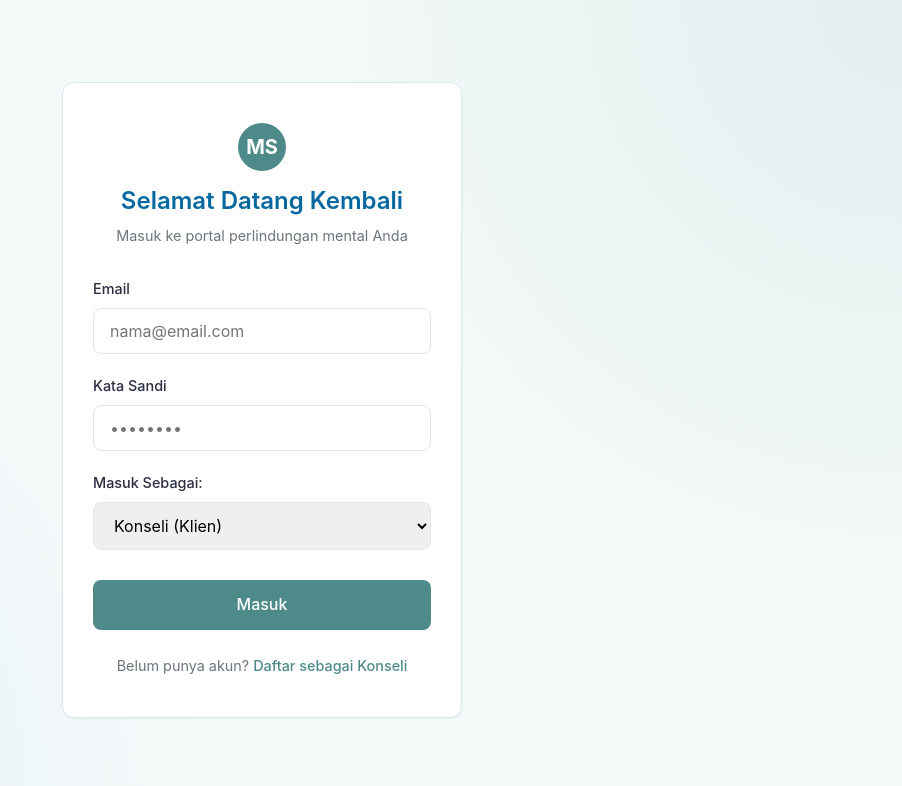
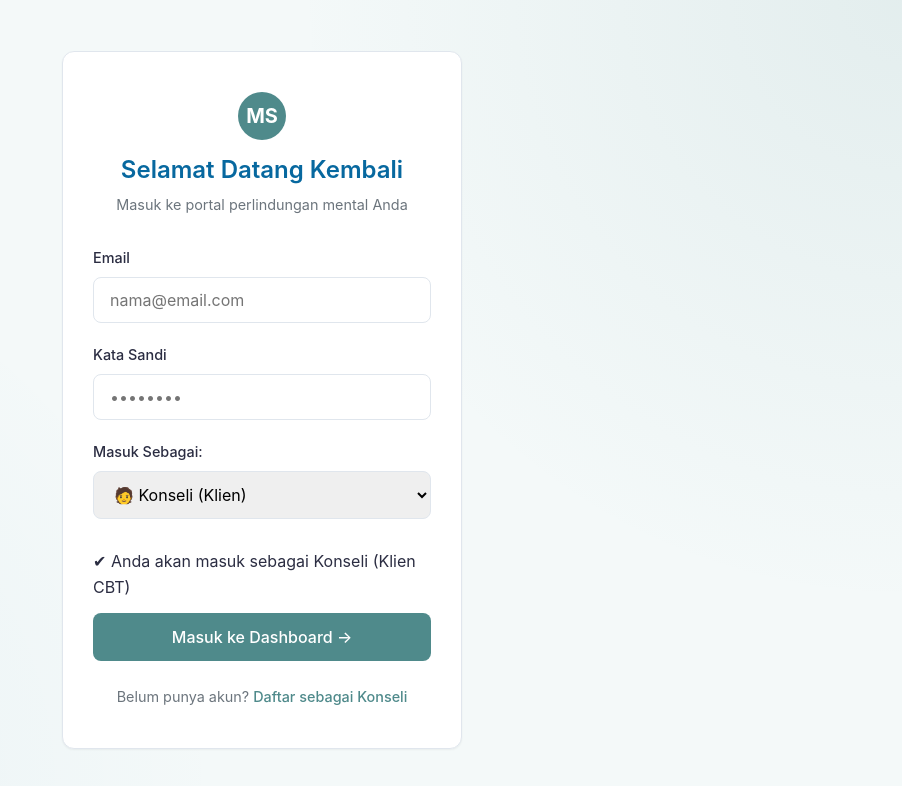
Before and after one commit to lightnet19/mind-shield, a Next.js app: page /login in a window 1280 px wide. Shown: the top 786 px of the page, without its empty margins (378-1280 px from the left). Built offline with nearby package versions, Linux system fonts and the light colour scheme.

Commit message:
Feat: Login page - role-based redirect dengan Client Component

```diff
--- a/app/login/page.js
+++ b/app/login/page.js
@@ -1,7 +1,29 @@
-import Link from 'next/link';
+'use client';
+
+import { useState } from 'react';
+import { useRouter } from 'next/navigation';
 import styles from './login.module.css';
 
 export default function Login() {
+  const router = useRouter();
+  const [role, setRole] = useState('konseli');
+  const [loading, setLoading] = useState(false);
+
+  const handleLogin = (e) => {
+    e.preventDefault();
+    setLoading(true);
+    // Simulasi loading sebentar lalu redirect berdasarkan role
+    setTimeout(() => {
+      if (role === 'konseli') {
+        router.push('/konseli/dashboard');
+      } else if (role === 'konselor') {
+        router.push('/konselor/dashboard');
+      } else if (role === 'admin') {
+        router.push('/admin/dashboard');
+      }
+    }, 800);
+  };
+
   return (
     <div className={styles.container}>
       <div className={`card fade-in ${styles.loginCard}`}>
@@ -11,35 +33,48 @@ export default function Login() {
           <p className={styles.textMuted}>Masuk ke portal perlindungan mental Anda</p>
         </div>
 
-        <form className={styles.form}>
+        <form onSubmit={handleLogin}>
           <div className={styles.formGroup}>
             <label>Email</label>
-            <input type="email" placeholder="nama@email.com" required className={styles.input} />
+            <input type="email" placeholder="nama@email.com" className={styles.input} />
           </div>
           <div className={styles.formGroup}>
             <label>Kata Sandi</label>
-            <input type="password" placeholder="••••••••" required className={styles.input} />
+            <input type="password" placeholder="••••••••" className={styles.input} />
           </div>
 
           <div className={styles.roleSelect}>
             <label>Masuk Sebagai:</label>
-            <select className={styles.input}>
-              <option value="konseli">Konseli (Klien)</option>
-              <option value="konselor">Konselor</option>
-              <option value="admin">Admin Website</option>
+            <select
+              className={styles.input}
+              value={role}
+              onChange={(e) => setRole(e.target.value)}
+            >
+              <option value="konseli">🧑 Konseli (Klien)</option>
+              <option value="konselor">👨‍⚕️ Konselor</option>
+              <option value="admin">🛡️ Admin Website</option>
             </select>
           </div>
 
-          <div className={styles.actions}>
-            {/* The actual routing would depend on auth state, using Link for mockup flow */}
-            <Link href="/konseli/dashboard" className={`btn-primary ${styles.fullWidth}`}>
-              Masuk
-            </Link>
+          {/* Badge preview role yang dipilih */}
+          <div className={styles.roleBadge} data-role={role}>
+            {role === 'konseli' && '✔ Anda akan masuk sebagai Konseli (Klien CBT)'}
+            {role === 'konselor' && '✔ Anda akan masuk sebagai Konselor / Psikolog'}
+            {role === 'admin' && '✔ Anda akan masuk sebagai Admin Sistem'}
           </div>
+
+          <button
+            type="submit"
+            className={`btn-primary ${styles.fullWidth}`}
+            disabled={loading}
+            style={{ marginTop: '12px', padding: '14px', fontSize: '1rem', opacity: loading ? 0.7 : 1 }}
+          >
+            {loading ? 'Masuk...' : 'Masuk ke Dashboard →'}
+          </button>
         </form>
 
         <div className={styles.footer}>
-          <p>Belum punya akun? <Link href="/register" className={styles.link}>Daftar sebagai Konseli</Link></p>
+          <p>Belum punya akun? <a href="/register" className={styles.link}>Daftar sebagai Konseli</a></p>
         </div>
       </div>
     </div>
```
